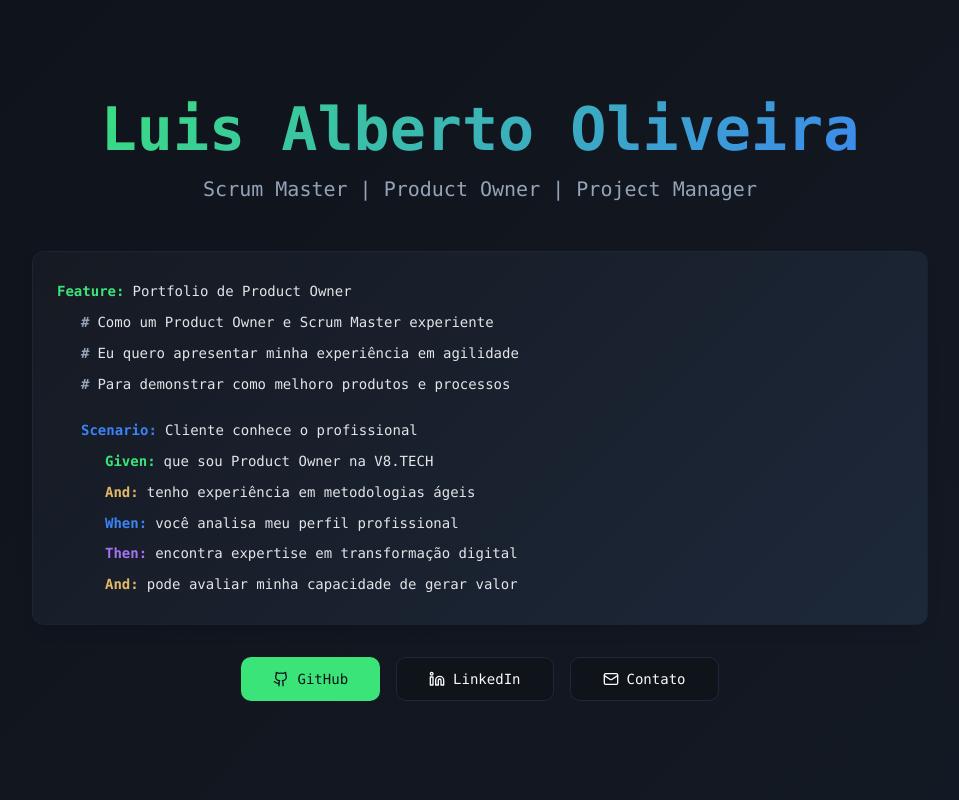
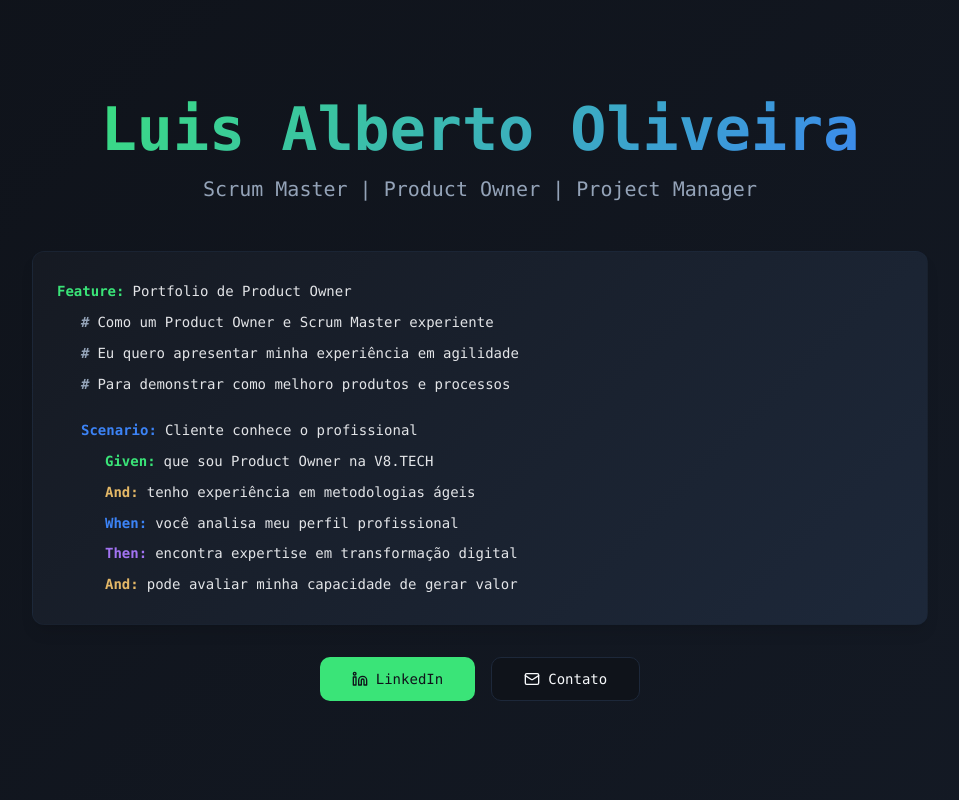
Before and after one commit to DevGSCA/gherkin-showcase, a React (Vite) app: page / in a window 1280 px wide. Shown: the top 800 px of the page, without its empty margins (160-1119 px from the left). Built offline with nearby package versions, Linux system fonts and the light colour scheme.

Commit message:
Remove GitHub link and button

```diff
--- a/src/components/Hero.tsx
+++ b/src/components/Hero.tsx
@@ -1,6 +1,6 @@
 import { GherkinBlock, GherkinLine } from "./GherkinSyntax";
 import { Button } from "@/components/ui/button";
-import { Github, Linkedin, Mail } from "lucide-react";
+import { Linkedin, Mail } from "lucide-react";
 
 export const Hero = () => {
   return (
@@ -34,15 +34,6 @@ export const Hero = () => {
             variant="default"
             size="lg"
             className="gap-2"
-            onClick={() => window.open('https://github.com/luisalberto-oliveira', '_blank')}
-          >
-            <Github className="w-5 h-5" />
-            GitHub
-          </Button>
-          <Button
-            variant="outline"
-            size="lg"
-            className="gap-2"
             onClick={() => window.open('https://www.linkedin.com/in/luis-alberto-oliveira-product-owner/', '_blank')}
           >
             <Linkedin className="w-5 h-5" />
```
